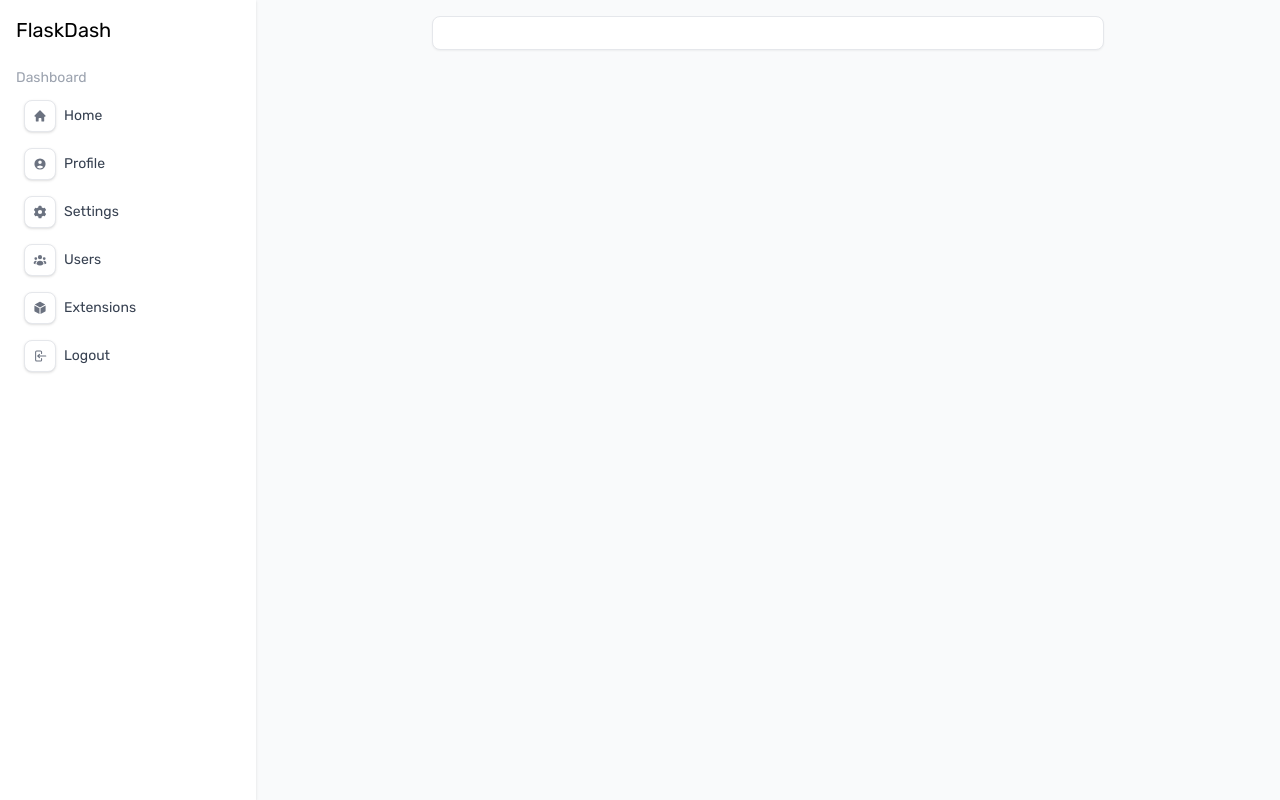
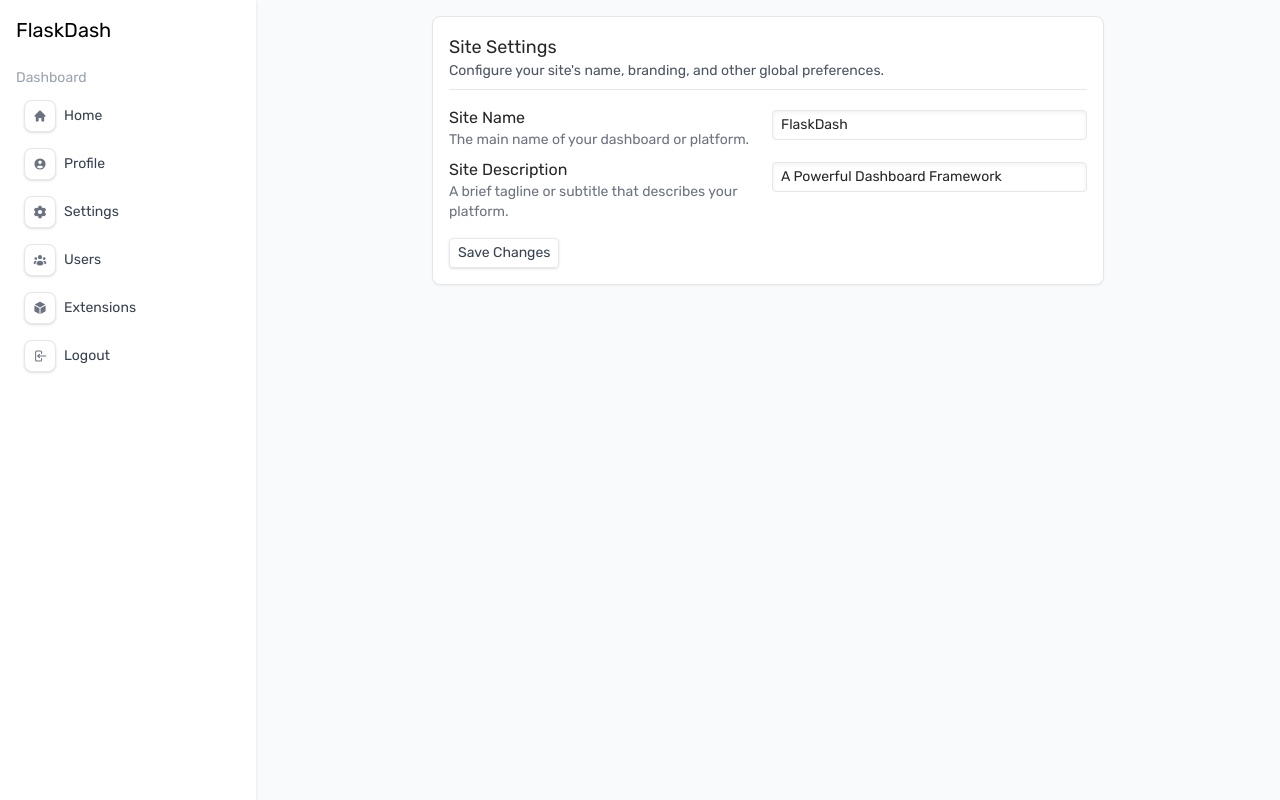
Before and after one commit to tadiyusss/flaskdash, a Flask app: page /dashboard/settings in a window 1280 px wide. Run offline with Flask 3, Linux system fonts and the light colour scheme; the visitor is signed in with stand-in values (Sample User, id 1); some libraries are stand-ins or nearby versions.

Commit message:
changed text color

```diff
--- a/core/templates/dashboard/settings.html
+++ b/core/templates/dashboard/settings.html
@@ -2,8 +2,31 @@
 {% block title %}FlaskDash - Home{% endblock %}
 {% block main %}
     <div class="w-full border rounded-lg p-4 bg-white shadow-sm max-w-2xl mx-auto">
-        <div class="space-y-8">
-            <div></div>
+        <div class="space-y-8 text-zinc-800">
+            <div>
+                <div class="border-b pb-2">
+                    <h4 class="text-lg">Site Settings</h4>
+                    <p class="text-gray-600 text-sm">Configure your site's name, branding, and other global preferences.</p>
+                </div>
+                <div class="my-4 grid md:grid-cols-2 grid-cols-1 gap-2">
+                    <div>
+                        <label for="site_name" class="text-md">Site Name</label>
+                        <p class="text-sm text-gray-500">The main name of your dashboard or platform.</p>
+                    </div>
+                    <div>
+                        <input type="text" name="site_name" id="site_name" class="mt-1 w-full px-2 py-1 rounded text-sm border focus:outline-none focus:ring-1 focus:ring-blue-500/50 shadow-inner" value="FlaskDash">
+                    </div>
+                    <div>
+                        <label for="site_description" class="text-md">Site Description</label>
+                        <p class="text-sm text-gray-500">A brief tagline or subtitle that describes your platform.</p>
+                    </div>
+                    <div>
+                        <input type="text" name="site_description" id="site_description" class="mt-1 w-full px-2 py-1 rounded text-sm border focus:outline-none focus:ring-1 focus:ring-blue-500/50 shadow-inner" value="A Powerful Dashboard Framework">
+                    </div>
+                </div>
+                <button class="sm:w-auto w-full text-sm rounded px-2 py-1 rounded border shadow text-gray-700 hover:bg-gray-50 ease duration-200">Save Changes</button>
+            </div>
+
         </div>
     </div>
 {% endblock %}
```
Also changed, not shown: core/templates/dashboard/profile.html (+5 -5 lines).
